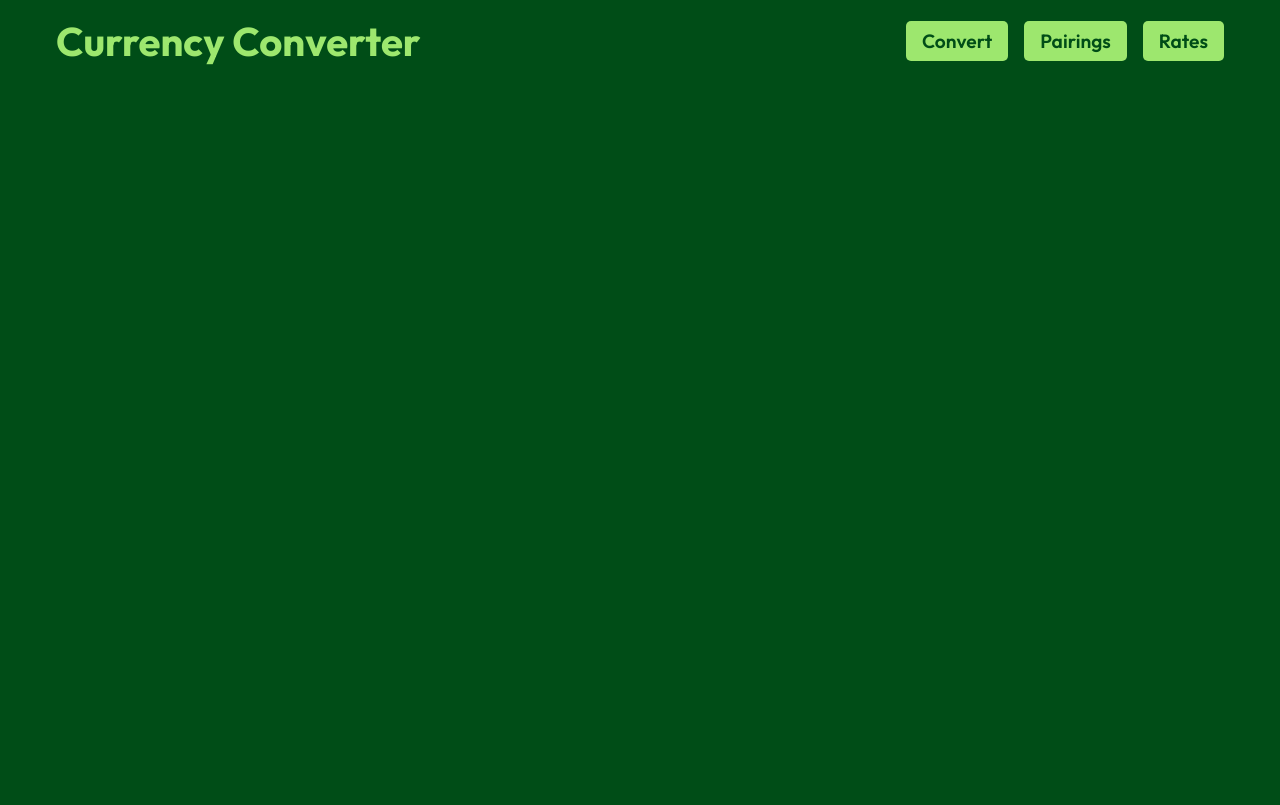
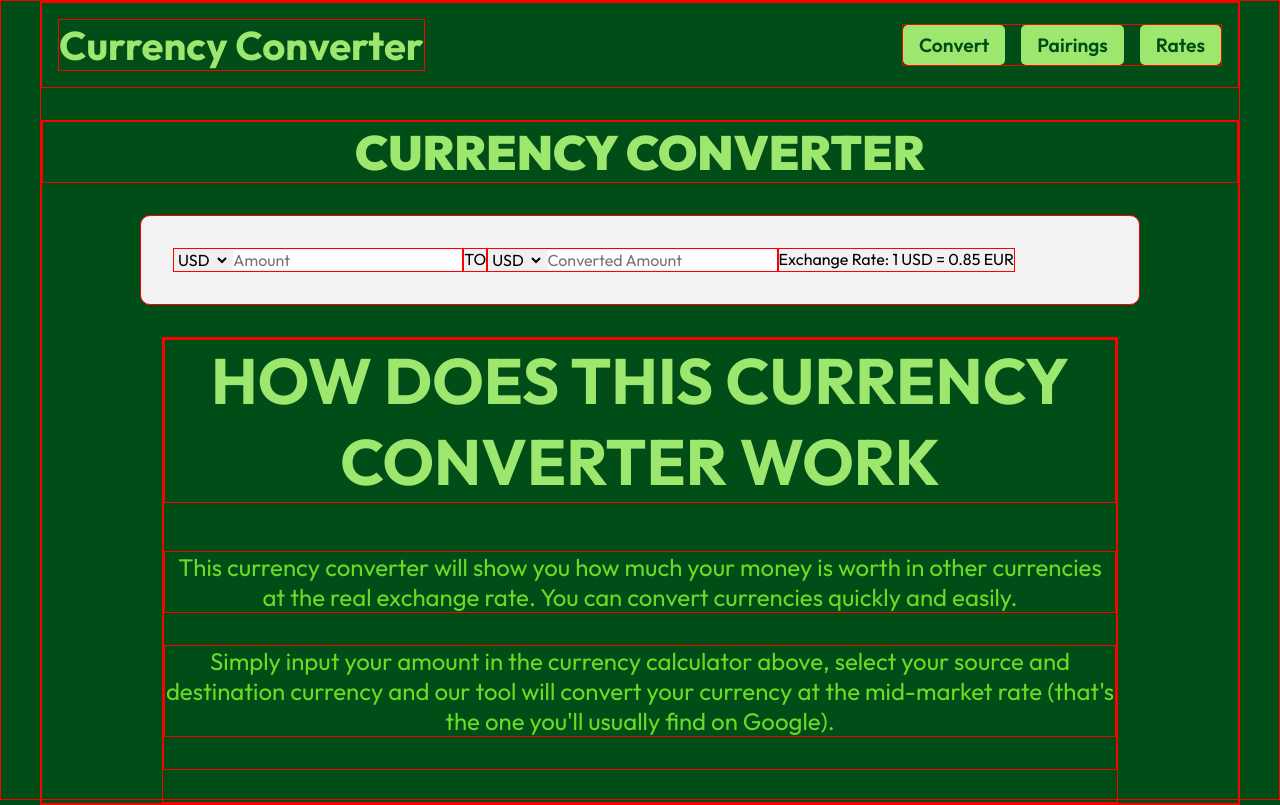
Before and after one commit to gilmerperez/currency-converter, a plain HTML site: page index.html in a window 1280 px wide. Drawn offline with Linux system fonts and the light colour scheme.

Commit message:
Saved changes

```diff
--- a/assets/css/reset.css
+++ b/assets/css/reset.css
@@ -12,26 +12,6 @@ html {
   height: 100%; /* Needed for percentage-based child heights */
   font-size: 16px; /* Base size 1rem = 16px */
   scroll-behavior: smooth; /* Enables smooth scroll when using anchor links */
-}
-
-/* * BODY - Base font family, and layout behavior */
-body {
-  display: flex; /* Enables flexbox layout */
-  min-height: 100%; /* Ensures body fills at least full screen */
-  overflow-x: hidden; /* Prevents horizontal scroll */
-  flex-direction: column; /* Stacks header, main, and footer vertically */
-  font-family: Arial, sans-serif; /* Modern system font stack */
-  -moz-osx-font-smoothing: grayscale; /* Better font rendering on macOS Firefox */
-  -webkit-font-smoothing: antialiased; /* Better font rendering on WebKit browsers */
-}
-
-/* * MAIN - Primary content */
-main {
-  width: 90%; /* Responsive width (shrinks on small screens) */
-  flex-grow: 1; /* Expands to fill space between header/footer */
-  padding: 1rem; /* Inner spacing */
-  margin: 2rem auto; /* Centers content with top/bottom spacing */
-  max-width: 1200px; /* Max width for larger screens */
 }
 
 /* * LINKS - Resetting default styles and hover behavior */
--- a/assets/css/style.css
+++ b/assets/css/style.css
@@ -1,20 +1,34 @@
 *,
 *::before,
 *::after {
-  /* border: 1px solid red; */
+  border: 1px solid red;
 }
 
 body {
+  display: flex;
   margin: 0 auto;
+  min-height: 100%;
   max-width: 1200px;
-  font-family: "Outfit", sans-serif;
+  overflow-x: hidden;
+  flex-direction: column;
+  -moz-osx-font-smoothing: grayscale;
+  -webkit-font-smoothing: antialiased;
   background-color: hsl(138, 100%, 15%);
+  font-family: "Outfit", "Inter", sans-serif;
 }
+
+.container {
+  width: 80%;
+  margin: 0 auto;
+}
+
+/* HEADER */
 
 header {
   padding: 1rem;
   display: flex;
   align-items: center;
+  margin-bottom: 2rem;
   justify-content: space-between;
 }
 
@@ -47,6 +61,51 @@ header nav button {
 }
 
 header nav button:hover {
+  transform: scale(1.05);
   background-color: hsl(97, 72%, 50%);
-  transform: scale(1.05);
 }
+
+/* MAIN */
+
+main {
+  width: 100%;
+  flex-grow: 1;
+}
+
+main h1 {
+  font-size: 3rem;
+  font-weight: 900;
+  text-align: center;
+  margin-bottom: 2rem;
+  color: hsl(97, 72%, 67%);
+}
+
+main form {
+  display: flex;
+  padding: 2rem;
+  margin: 0 auto;
+  max-width: 1000px;
+  margin-bottom: 2rem;
+  border-radius: 10px;
+  background-color: hsl(0, 0%, 95%);
+}
+
+.how-it-works {
+  margin: 0 auto;
+  text-align: center;
+  margin-bottom: 2rem;
+}
+
+.how-it-works h2 {
+  font-size: 4rem;
+  margin-bottom: 3rem;
+  color: hsl(97, 72%, 67%);
+}
+
+.how-it-works p {
+  font-size: 1.5rem;
+  margin-bottom: 2rem;
+  color: hsl(97, 72%, 50%);
+}
+
+/* FOOTER */
--- a/index.html
+++ b/index.html
@@ -8,11 +8,14 @@
   <link rel="preconnect" href="https://fonts.googleapis.com">
   <link rel="preconnect" href="https://fonts.gstatic.com" crossorigin>
   <meta name="viewport" content="width=device-width, initial-scale=1.0">
-  <link href="https://fonts.googleapis.com/css2?family=Inter:ital,opsz,wght@0,14..32,100..900;1,14..32,100..900&family=Outfit:wght@100..900&display=swap" rel="stylesheet">
+  <link
+    href="https://fonts.googleapis.com/css2?family=Inter:ital,opsz,wght@0,14..32,100..900;1,14..32,100..900&family=Outfit:wght@100..900&display=swap"
+    rel="stylesheet">
   <title>Currency Converter</title>
 </head>
 
 <body>
+  <!-- Header -->
   <header>
     <div class="logo" href="#">Currency Converter</div>
     <nav>
@@ -22,6 +25,70 @@
     </nav>
   </header>
 
+  <!-- Main -->
+  <main>
+    <h1>CURRENCY CONVERTER</h1>
+
+    <!-- Currency Conversion Form -->
+    <form>
+      <div class="left-select">
+        <!-- Left Select -->
+        <select>
+          <option value="USD">USD</option>
+          <option value="EUR">EUR</option>
+          <option value="GBP">GBP</option>
+          <option value="CAD">CAD</option>
+          <option value="AUD">AUD</option>
+          <option value="JPY">JPY</option>
+          <option value="CHF">CHF</option>
+          <option value="CNY">CNY</option>
+          <option value="INR">INR</option>
+          <option value="MXN">MXN</option>
+          <option value="NZD">NZD</option>
+          <option value="RUB">RUB</option>
+          <option value="ZAR">ZAR</option>
+          <option value="BRL">BRL</option>
+        </select>
+        <input type="number" placeholder="Amount" min="0">
+      </div>
+      <div>TO</div>
+      <div class="right-select">
+        <!-- Right Select -->
+        <select>
+          <option value="USD">USD</option>
+          <option value="EUR">EUR</option>
+          <option value="GBP">GBP</option>
+          <option value="CAD">CAD</option>
+          <option value="AUD">AUD</option>
+          <option value="JPY">JPY</option>
+          <option value="CHF">CHF</option>
+          <option value="CNY">CNY</option>
+          <option value="INR">INR</option>
+          <option value="MXN">MXN</option>
+          <option value="NZD">NZD</option>
+          <option value="RUB">RUB</option>
+          <option value="ZAR">ZAR</option>
+          <option value="BRL">BRL</option>
+        </select>
+        <input type="number" placeholder="Converted Amount" min="0" readonly>
+      </div>
+      <div id="exchange-rate">Exchange Rate: 1 USD = 0.85 EUR</div>
+    </form>
+
+    <!-- HOW DOES THIS CURRENCY CONVERTER WORK? -->
+    <div class="container">
+      <section class="how-it-works">
+        <h2>HOW DOES THIS CURRENCY CONVERTER WORK</h2>
+        <p>This currency converter will show you how much your money is worth in other currencies at the real exchange
+          rate. You can convert currencies quickly and easily.</p>
+        <p>Simply input your amount in the currency calculator above, select your source and destination currency and
+          our tool will convert your currency at the mid-market rate (that's the one you'll usually find on Google).</p>
+      </section>
+    </div>
+
+  </main>
+
+  <!-- JavaScript File -->
   <script src="assets/js/script.js"></script>
 </body>
 
```
Also changed, not shown: 2 other files.
